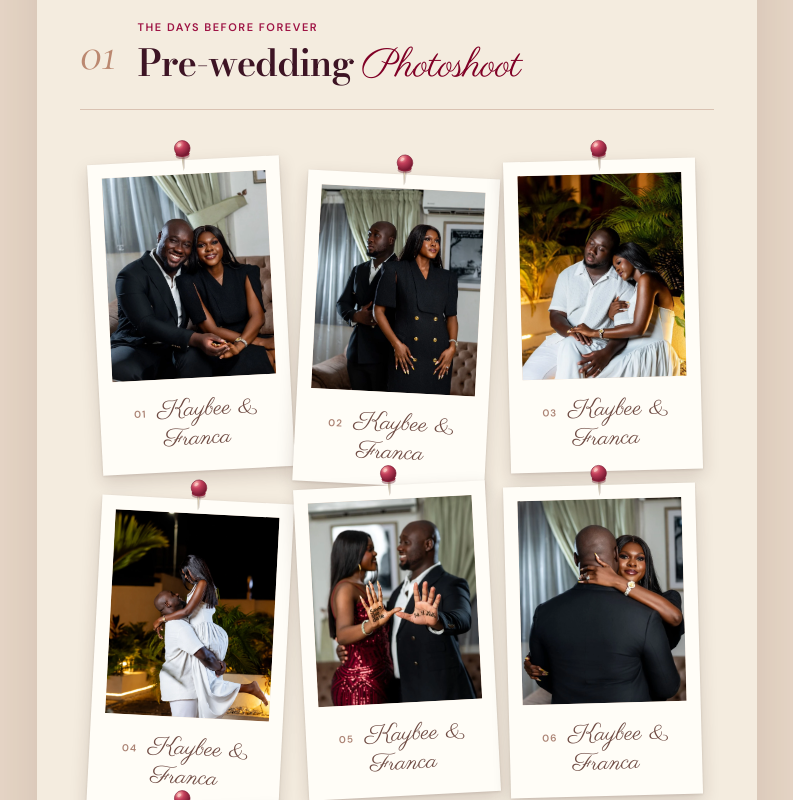
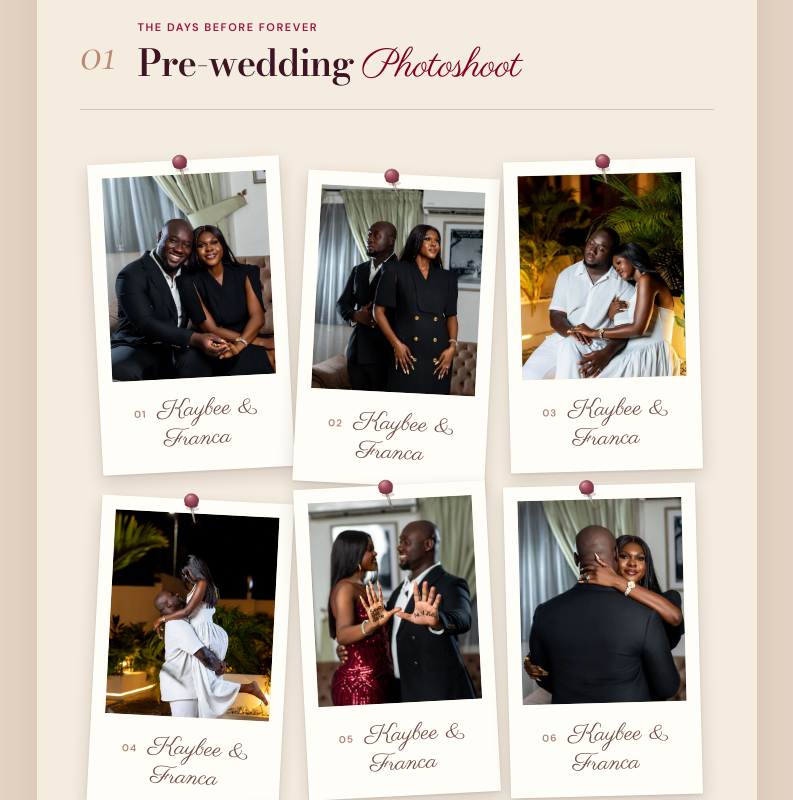
Before and after one commit to fidelnyame-80/Kaybee-Franca, a Next.js app: page / in a window 1280 px wide. Shown: the part 3360-4160 px from the top of the page, without its empty margins (243-1036 px from the left). Built offline with nearby package versions, Linux system fonts and the light colour scheme.

Commit message:
Refine pinned photo details

```diff
--- a/app/globals.css
+++ b/app/globals.css
@@ -483,14 +483,17 @@ a { color: inherit; text-decoration: none; }
 .photo-gallery__pin {
   position: absolute;
   z-index: 2;
-  top: -3cqw;
-  left: 50%;
-  width: clamp(17px, 3.7cqw, 25px);
-  aspect-ratio: 32 / 46;
+  top: -1.3cqw;
+  left: var(--pin-left, 50%);
+  width: clamp(22px, 5cqw, 30px);
+  aspect-ratio: 36 / 48;
   background: url("/album-pin.svg") center / contain no-repeat;
-  transform: translateX(-50%);
+  transform: translateX(-50%) rotate(var(--pin-rotation, 0deg));
   pointer-events: none;
 }
+.photo-gallery__item:nth-child(4n + 2), .couple-memories__card:nth-child(4n + 2) { --pin-left: 46%; --pin-rotation: -7deg; }
+.photo-gallery__item:nth-child(4n + 3), .couple-memories__card:nth-child(4n + 3) { --pin-left: 53%; --pin-rotation: 6deg; }
+.photo-gallery__item:nth-child(4n), .couple-memories__card:nth-child(4n) { --pin-left: 48%; --pin-rotation: 3deg; }
 .photo-gallery__photo, .photo-gallery__empty {
   position: relative;
   display: block;
```
Also changed, not shown: public/album-pin.svg.
